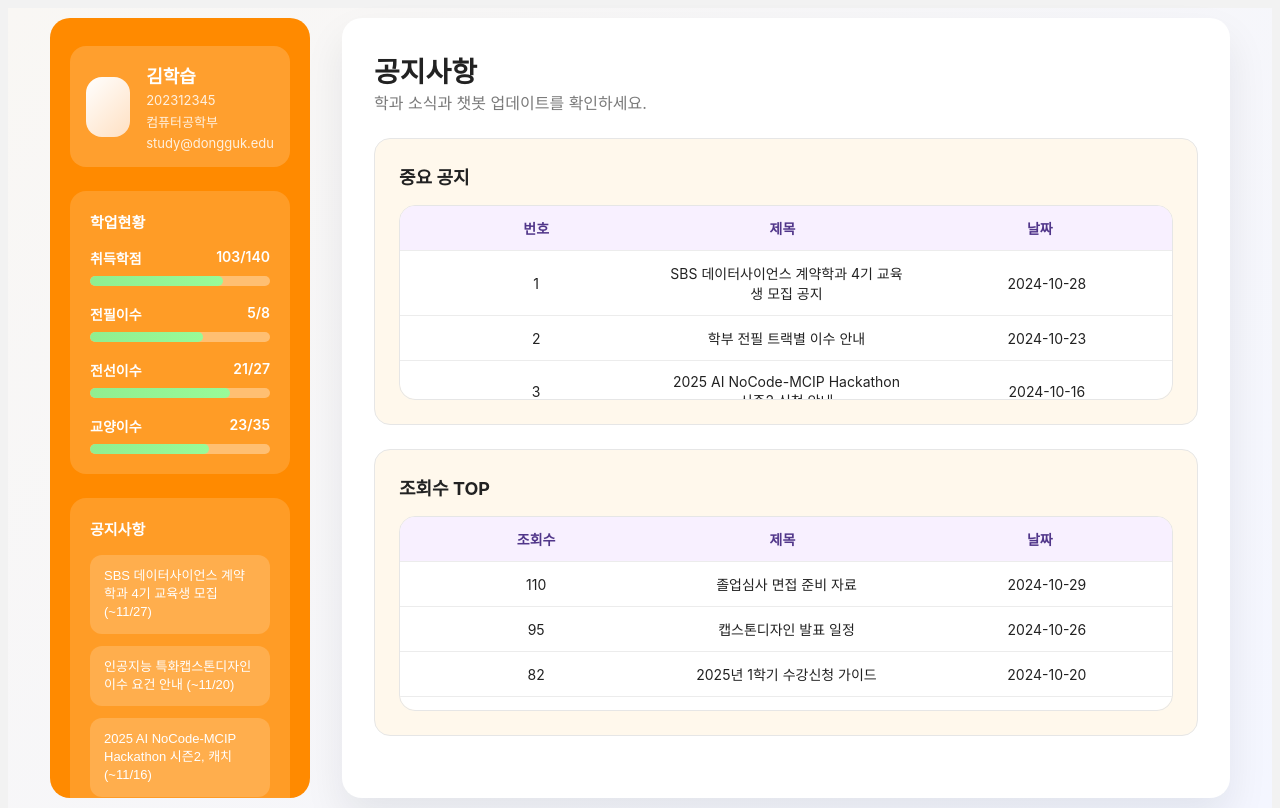
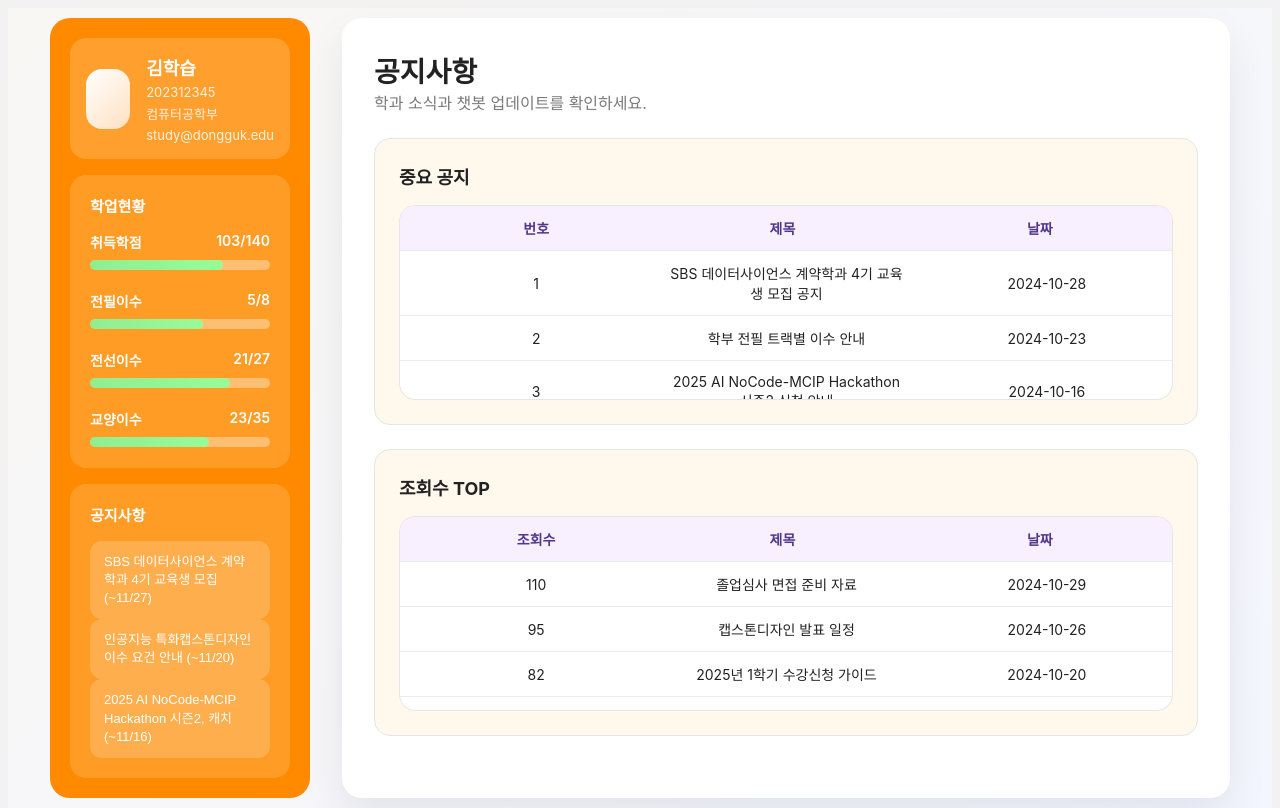
Before and after one commit to Dgu-SWE/GonnaG-Front, a React (Create React App) app: page /notice in a window 1280 px wide. Built offline with nearby package versions, Linux system fonts and the light colour scheme.

Commit message:
fix/#7 사이드바 css 수정

```diff
--- a/src/components/Sidebar.css
+++ b/src/components/Sidebar.css
@@ -10,8 +10,8 @@
   color: #fff;
   display: flex;
   flex-direction: column;
-  gap: 24px;
-  padding: 28px 20px;
+  gap: 16px;
+  padding: 20px;
   border-radius: 20px;
   position: sticky;
   top: 10px;
@@ -48,6 +48,9 @@
 }
 
 .sidebar__section {
+  flex: 1;
+  display: flex;
+  flex-direction: column;
   background-color: rgba(255, 255, 255, 0.15);
   border-radius: 16px;
   padding: 20px;
@@ -65,7 +68,8 @@
   padding: 0;
   display: flex;
   flex-direction: column;
-  gap: 18px;
+  flex: 1;
+  justify-content: space-between;
 }
 
 .sidebar__progress-item {
@@ -101,7 +105,8 @@
   padding: 0;
   display: flex;
   flex-direction: column;
-  gap: 12px;
+  flex: 1;
+  justify-content: space-between;
 }
 
 .sidebar__notice-item {
```
